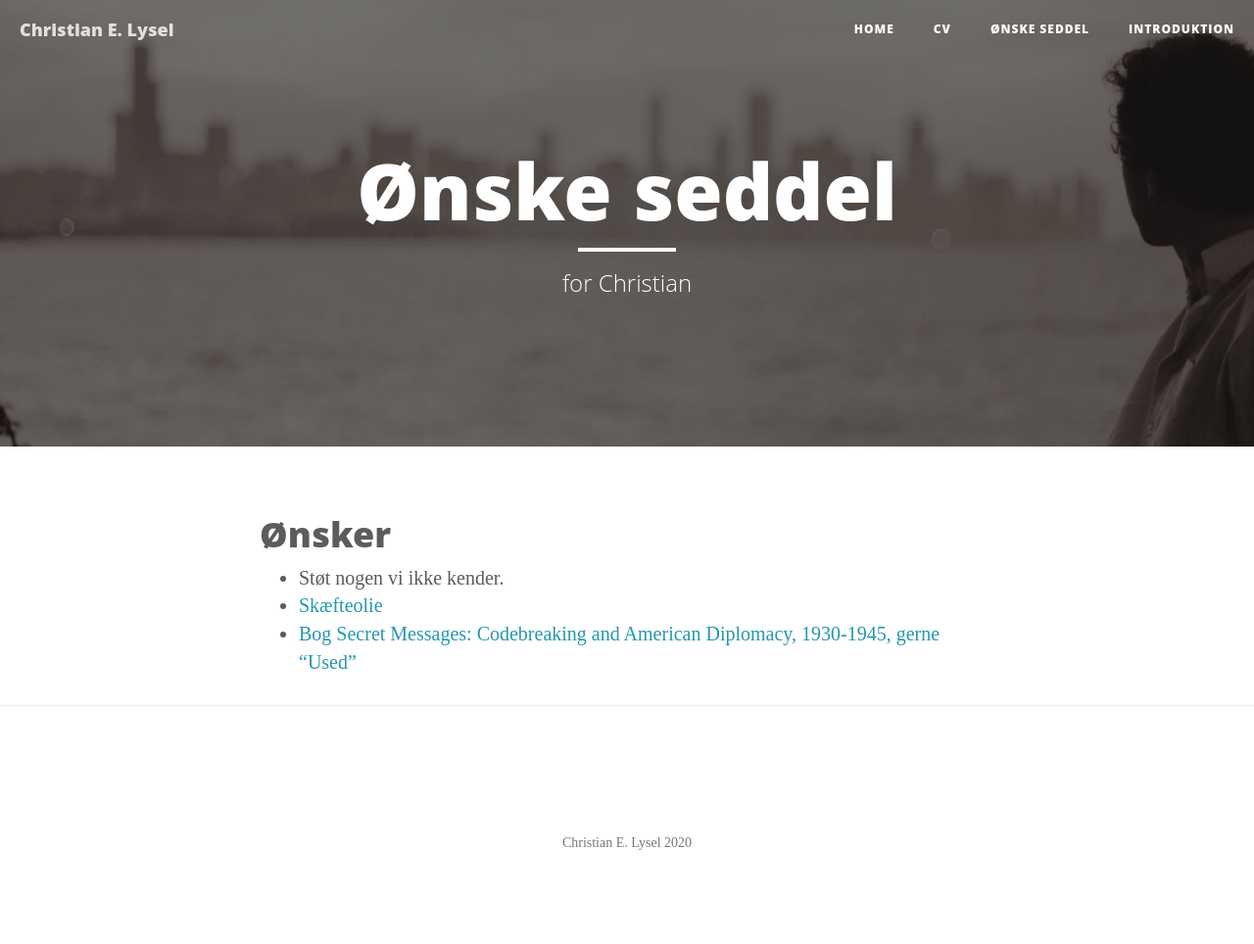
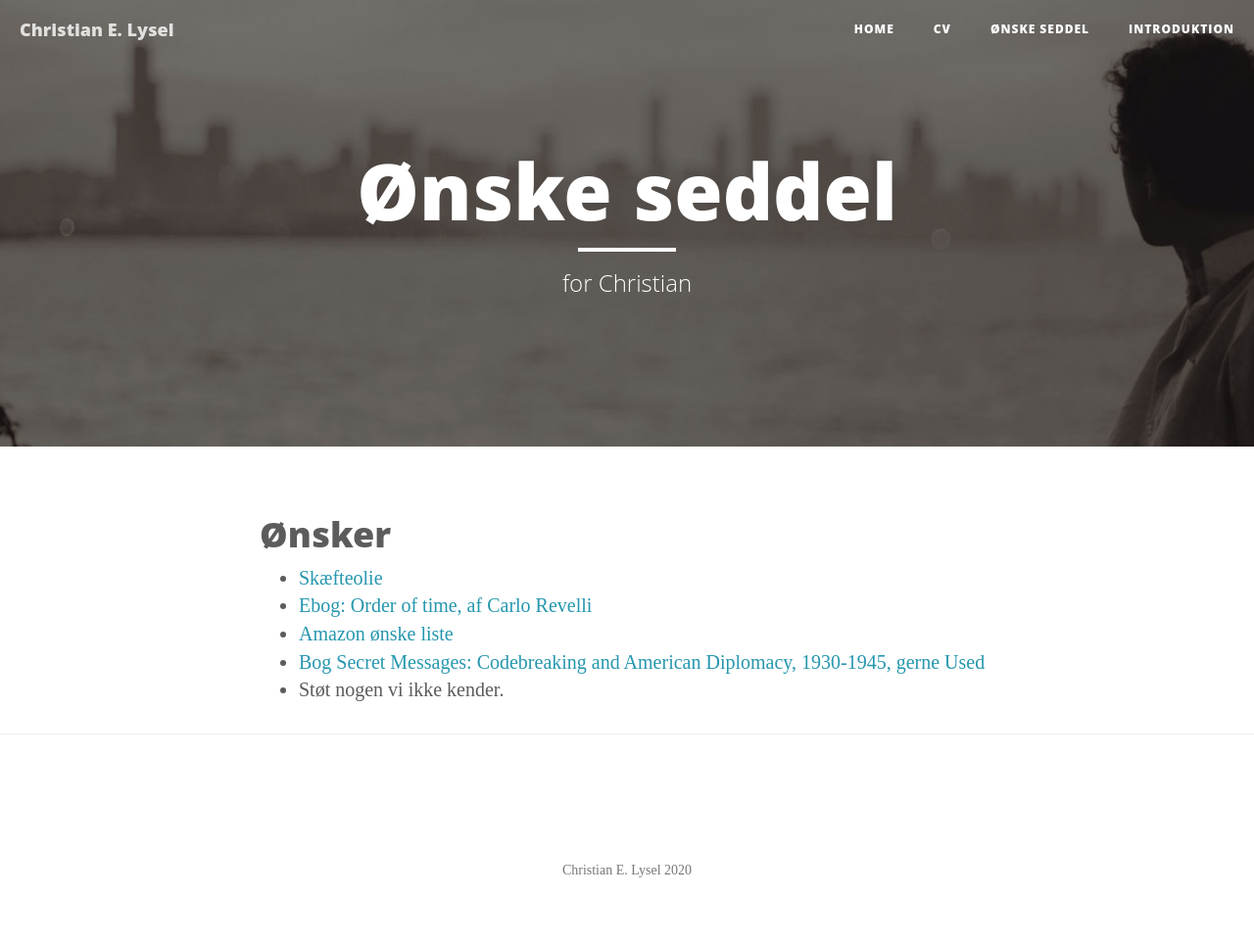
Before and after one commit to clysel/christian.lysel.net, a Jekyll site: the page built from gave.markdown, in a window 1280 px wide. Shown: the whole page at 98% size. Built offline with Jekyll 4.4.1, drawn with Linux system fonts in a browser that asks for light colours; before the commit the page ends 936 px from its top, so only the background shows below that.

Commit message:
Update gave.markdown

```diff
--- a/gave.markdown
+++ b/gave.markdown
@@ -6,6 +6,8 @@ header-img: "img/about-bg.jpg"
 ---
 # Ønsker
 
+ * [Skæfteolie](https://jagt-jakt.dk/tyrchem-208/rewoil-skaefteolie-p1129)
+ * [Ebog: Order of time, af Carlo Revelli](https://www.saxo.com/dk/order-of-time_carlo-rovelli_epub_9780241292532)
+ * [Amazon ønske liste](https://www.amazon.co.uk/hz/wishlist/ls/A5JDJ32DBJ34?ref_=wl_share)
+ * [Bog Secret Messages: Codebreaking and American Diplomacy, 1930-1945, gerne Used](https://www.ebay.com/itm/Secret-Messages-Codebreaking-and-American-Diplomacy-1930-1945/312616310755)
  * Støt nogen vi ikke kender.
- * [Skæfteolie](https://jagt-jakt.dk/tyrchem-208/rewoil-skaefteolie-p1129)
- * [Bog Secret Messages: Codebreaking and American Diplomacy, 1930-1945, gerne "Used"](https://www.amazon.com/Secret-Messages-Codebreaking-Diplomacy-1930-1945/dp/0700610138)
```
